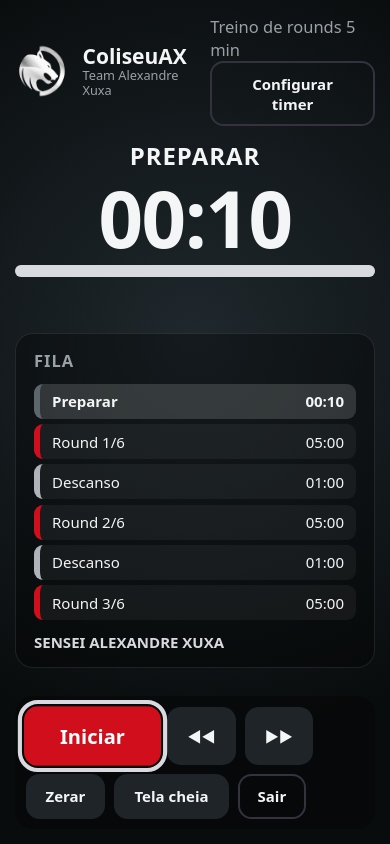
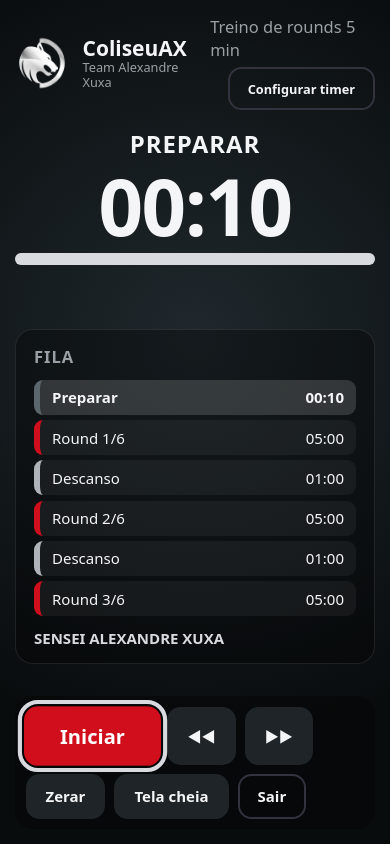
Before and after one commit to jamesismos/ColiseuAX-Timer, a React (Vite) app: page / in a window 390 px wide. Both pictures are taken after a click on the button "▶ Abrir em tela de TV". Built offline with nearby package versions, Linux system fonts and the light colour scheme.

Commit message:
Style TV timer settings shortcut

```diff
--- a/src/styles.css
+++ b/src/styles.css
@@ -727,3 +727,21 @@ textarea {
   opacity: 1;
   color: var(--silver);
 }
+
+.run-top-actions {
+  display: flex;
+  align-items: center;
+  justify-content: flex-end;
+  gap: 1rem;
+}
+.run-settings {
+  white-space: nowrap;
+  font-size: 0.85rem;
+}
+@media (max-width: 600px) {
+  .run-top-actions {
+    flex-direction: column;
+    align-items: flex-end;
+    gap: 0.4rem;
+  }
+}
```
